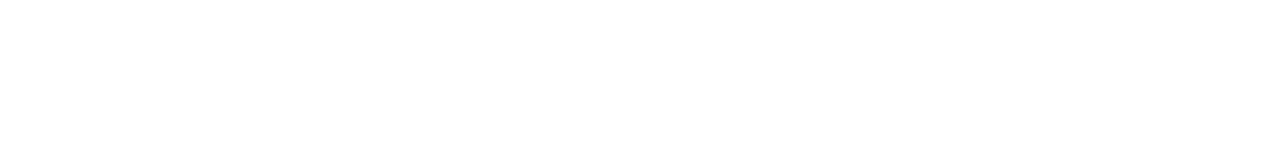
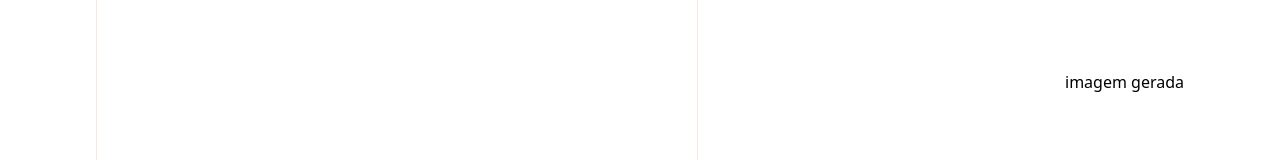
Before and after one commit to brunovgois/canvas-mvp, a Next.js app: page / in a window 1280 px wide. Shown: the part 318-478 px from the top of the page. Built offline with nearby package versions, Linux system fonts and the light colour scheme.

Commit message:
initial layout and create mouse listeners

```diff
--- /dev/null
+++ b/components/Canvas.tsx
@@ -0,0 +1,18 @@
+import { UseOnMouseDraw } from "@/hooks/useOnMouseDraw";
+
+type CanvasProps = {
+  width: number | string;
+  height: number | string;
+};
+export const Canvas = ({ width, height }: CanvasProps) => {
+  const setCanvasRef = UseOnMouseDraw();
+
+  return (
+    <canvas
+      className="border border-red-100"
+      width={width}
+      height={height}
+      ref={setCanvasRef}
+    />
+  );
+};
--- /dev/null
+++ b/hooks/UseOnMouseDraw.ts
@@ -0,0 +1,45 @@
+import { useEffect, useRef } from "react"
+
+export const UseOnMouseDraw = () => {
+  const canvasRef = useRef(null)
+
+  const mouseMoveListenerRef = useRef(null)
+
+  const mouseUpListenerRef = useRef(null)
+
+  useEffect(() => {
+    initMouseMoveListener()
+    return () => {
+      removeListeners()
+    }
+  }, [])
+
+  function setCanvasRef(ref) {
+    canvasRef.current = ref
+  }
+
+  function initMouseMoveListener() {
+    const mouseMoveListener = (e) => {
+      console.log(e.clientX, e.clientY)
+    }
+    mouseMoveListenerRef.current = mouseMoveListener
+
+    window.addEventListener("mousemove", mouseMoveListener)
+  }
+
+  function removeListeners() {
+    if (mouseMoveListenerRef.current) {
+      window.removeEventListener("mousemove", mouseMoveListenerRef.current)
+    }
+    if (mouseUpListenerRef.current) {
+      window.removeEventListener("mouseup", mouseUpListenerRef.current)
+    }
+  }
+
+  function onMouseDown() {
+    //todo
+  }
+
+
+  return setCanvasRef
+}
--- a/pages/index.tsx
+++ b/pages/index.tsx
@@ -1,9 +1,18 @@
-export default function Home() {
+import { Canvas } from "@/components/Canvas";
+
+const Home = () => {
   return (
     <main
-      className={`flex min-h-screen flex-col items-center justify-between p-24`}
+      className={`flex min-h-screen items-center justify-between p-24`}
     >
+      <Canvas height={600} width={600} />
+
+      <div>
+        imagem gerada
+      </div>
 
     </main>
   )
 }
+
+export default Home
```
